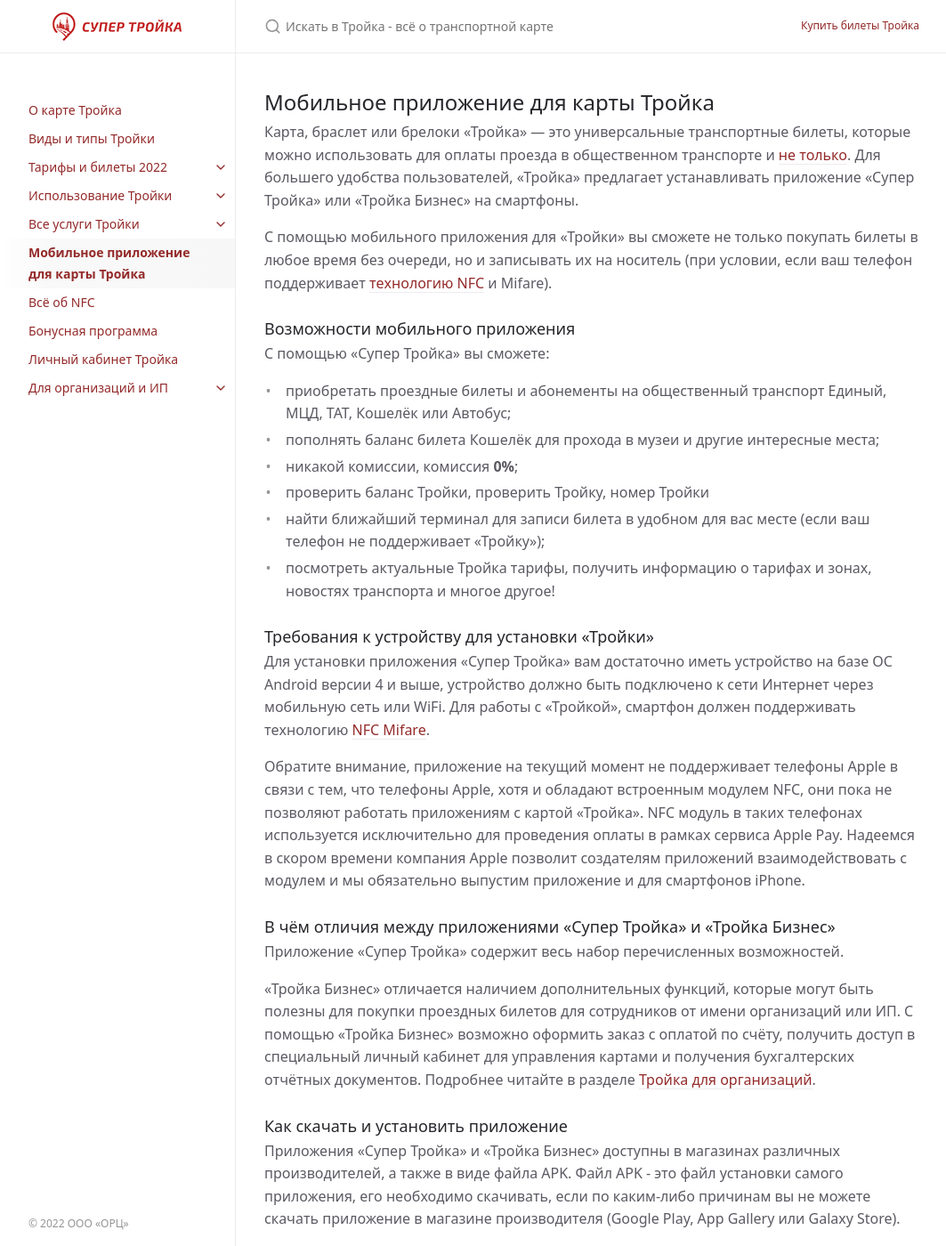
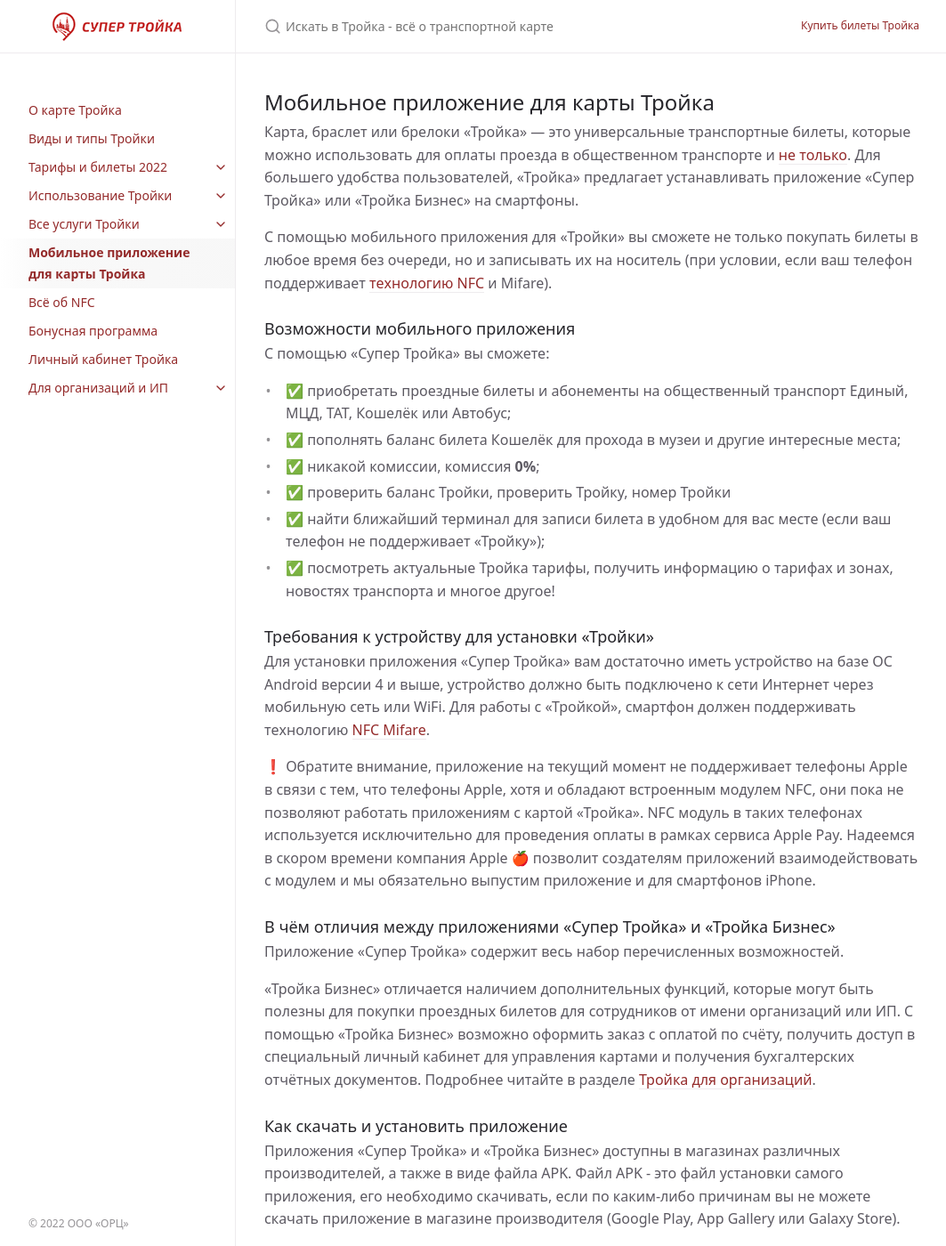
Before and after one commit to InvoiceBox/wiki.supertroika.ru, a Jekyll site: the page built from troika/apps.md, in a window 1280 px wide and 1400 px high. Shown: the whole window at 89% size, without its empty margins (107-1170 px from the left). Built offline with Jekyll 4.4.1, drawn with Linux system fonts in a browser that asks for light colours; emoji names are drawn with the system emoji font; part of the change alters nothing that is shown.

Commit message:
App page update

```diff
--- a/troika/apps.md
+++ b/troika/apps.md
@@ -19,12 +19,12 @@ date: 2022-05-06 08:21:00 +0300
 
 С помощью «Супер Тройка» вы сможете:
 
-- приобретать проездные билеты и абонементы на общественный транспорт Единый, МЦД, ТАТ, Кошелёк или Автобус;
-- пополнять баланс билета Кошелёк для прохода в музеи и другие интересные места;
-- никакой комиссии, комиссия **0%**;
-- проверить баланс Тройки, проверить Тройку, номер Тройки
-- найти ближайший терминал для записи билета в удобном для вас месте (если ваш телефон не поддерживает «Тройку»);
-- посмотреть актуальные Тройка тарифы, получить информацию о тарифах и зонах, новостях транспорта и многое другое!
+- :white_check_mark: приобретать проездные билеты и абонементы на общественный транспорт Единый, МЦД, ТАТ, Кошелёк или Автобус;
+- :white_check_mark: пополнять баланс билета Кошелёк для прохода в музеи и другие интересные места;
+- :white_check_mark: никакой комиссии, комиссия **0%**;
+- :white_check_mark: проверить баланс Тройки, проверить Тройку, номер Тройки
+- :white_check_mark: найти ближайший терминал для записи билета в удобном для вас месте (если ваш телефон не поддерживает «Тройку»);
+- :white_check_mark: посмотреть актуальные Тройка тарифы, получить информацию о тарифах и зонах, новостях транспорта и многое другое!
 
 ### Требования к устройству для установки «Тройки»
 
@@ -32,11 +32,11 @@ date: 2022-05-06 08:21:00 +0300
 устройство должно быть подключено к сети Интернет через мобильную сеть или WiFi. Для работы с «Тройкой»,
 смартфон должен поддерживать технологию [NFC Mifare](/troika/nfc/).
 
-Обратите внимание, приложение на текущий момент не поддерживает телефоны Apple в связи с тем, что телефоны
-Apple, хотя и обладают встроенным модулем NFC, они пока не позволяют работать приложениям с картой «Тройка».
-NFC модуль в таких телефонах используется исключительно для проведения оплаты в рамках сервиса Apple Pay.
-Надеемся в скором времени компания Apple позволит создателям приложений взаимодействовать с модулем и мы
-обязательно выпустим приложение и для смартфонов iPhone.
+:heavy_exclamation_mark: Обратите внимание, приложение на текущий момент не поддерживает телефоны Apple в связи
+с тем, что телефоны Apple, хотя и обладают встроенным модулем NFC, они пока не позволяют работать приложениям с
+картой «Тройка». NFC модуль в таких телефонах используется исключительно для проведения оплаты в рамках сервиса
+Apple Pay. Надеемся в скором времени компания Apple :apple: позволит создателям приложений взаимодействовать с
+модулем и мы обязательно выпустим приложение и для смартфонов iPhone.
 
 ### В чём отличия между приложениями «Супер Тройка» и «Тройка Бизнес»
 
```
